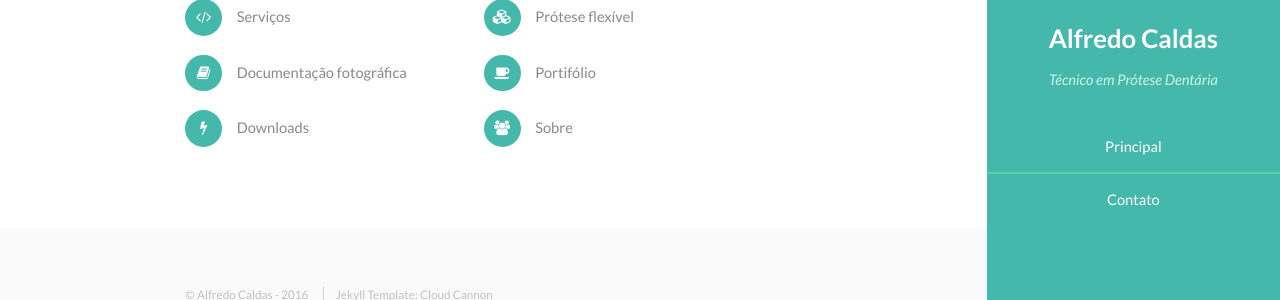
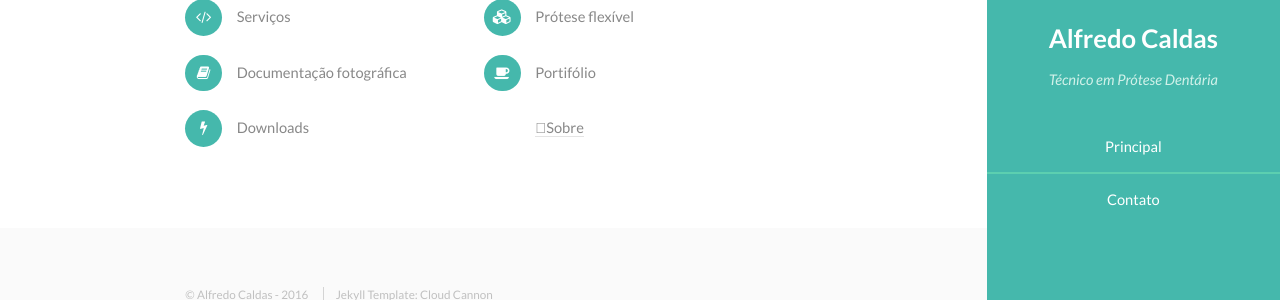
Before and after one commit to old-jekyll-templates/Read-Only-Jekyll-Theme, a Jekyll site: the page built from index.html, in a window 1280 px wide. Shown: the part 171-471 px from the top of the page. Built offline with Jekyll 4.4.1, drawn with Linux system fonts in a browser that asks for light colours.

Commit message:
Update index.html

```diff
--- a/index.html
+++ b/index.html
@@ -15,7 +15,7 @@ layout: default
                 <li class="fa-book">Documentação fotográfica</li>
                 <li class="fa-coffee">Portifólio</li>
                 <li class="fa-bolt">Downloads</li>
-                <li class="fa-users">Sobre</li>
-            </ul>
+                <li><a href="{{ site.baseurl }}/sobre" class="fa-users">Sobre</a></li>
+                </ul>
         </div>
     </section>
```
